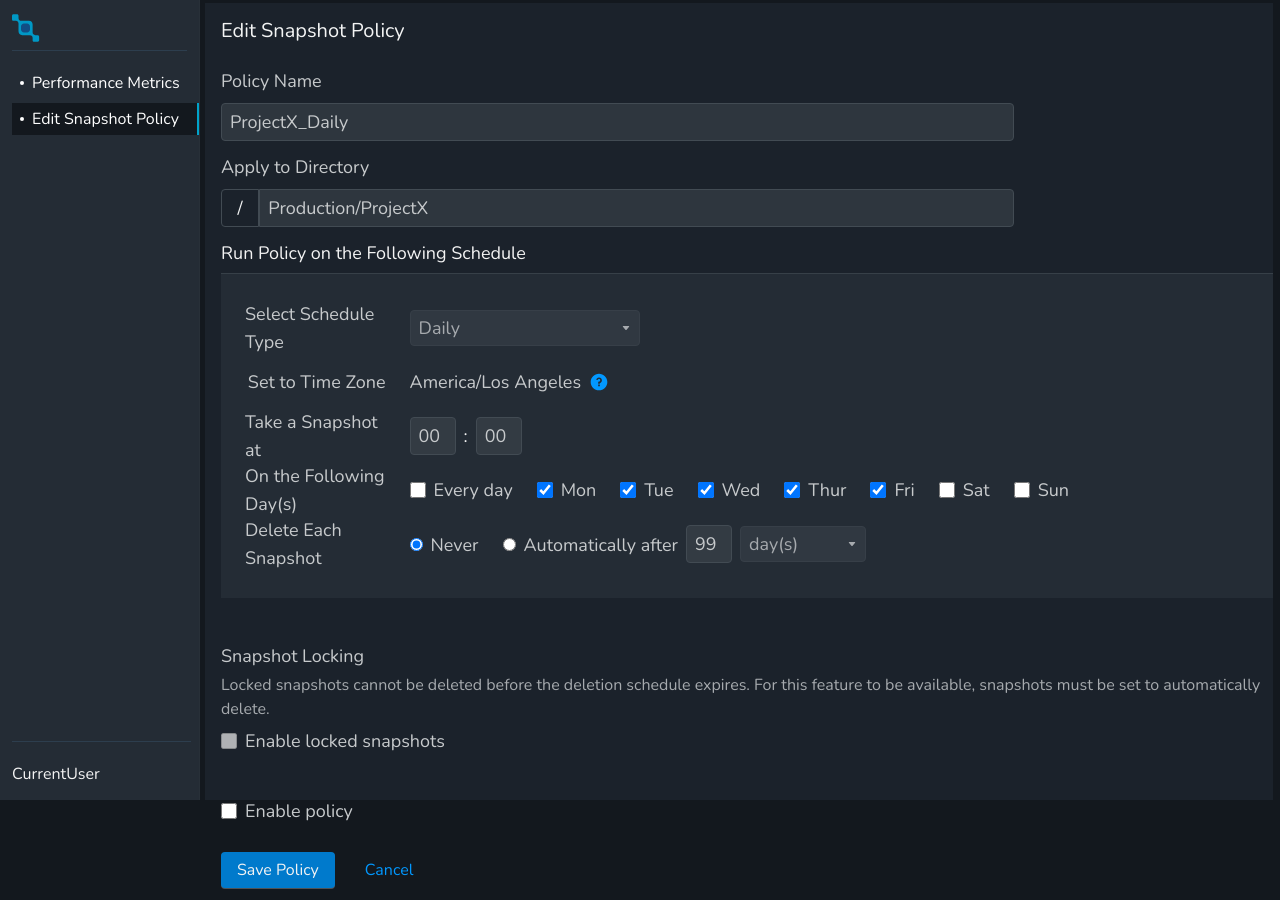
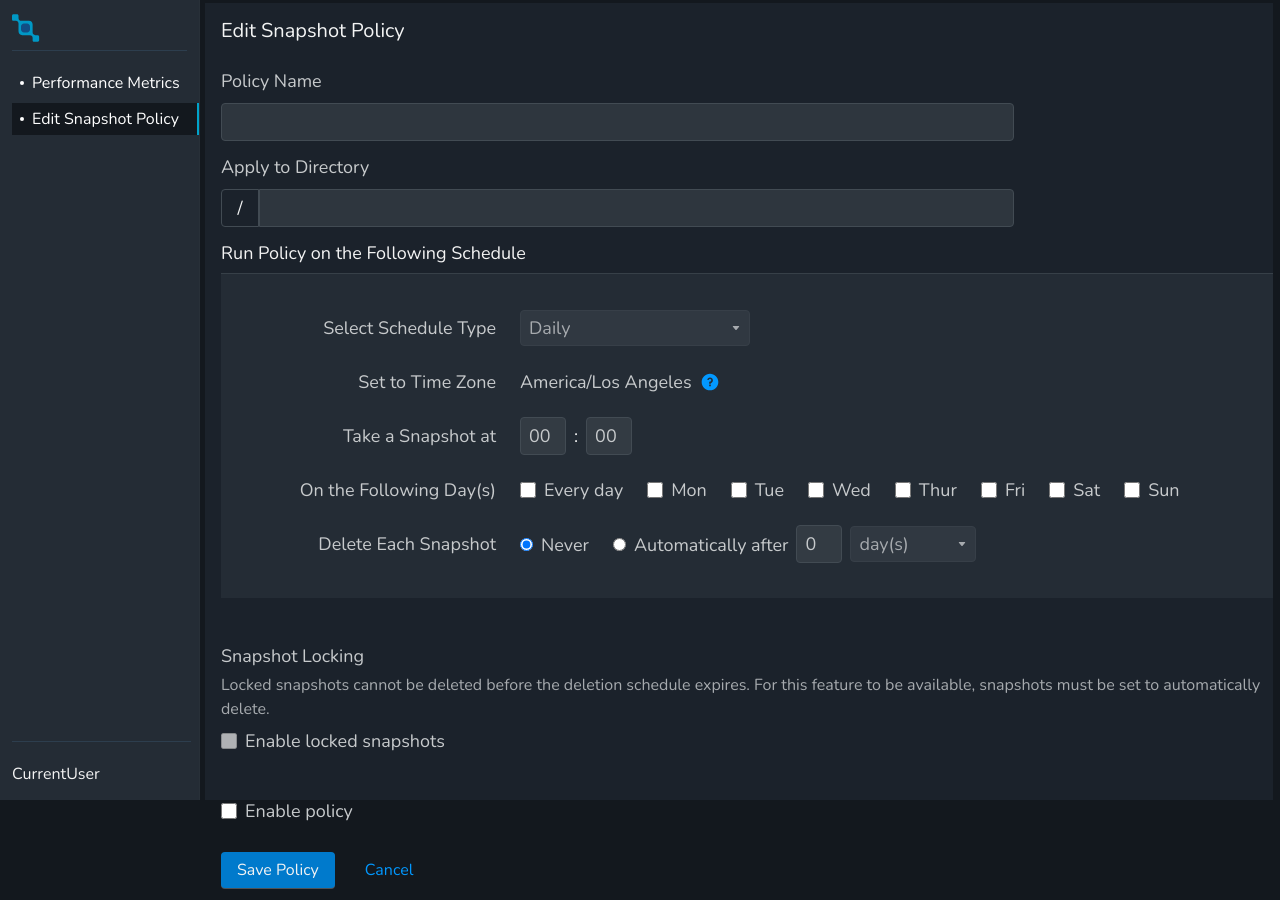
Before and after one commit to hali241997/cluster-frontend, a Next.js app: page /policy in a window 1280 px wide. Built offline with nearby package versions, Linux system fonts and the light colour scheme; no server answers.

Commit message:
Policy UI complete

```diff
--- a/package.json
+++ b/package.json
@@ -19,6 +19,7 @@
     "react-icons": "^5.3.0",
     "react-redux": "^9.1.2",
     "recharts": "^2.13.0",
+    "sonner": "^1.5.0",
     "tailwind-merge": "^2.5.4",
     "usehooks-ts": "^3.1.0",
     "yup": "^1.4.0"
--- a/src/app/layout.tsx
+++ b/src/app/layout.tsx
@@ -4,6 +4,7 @@ import { Drawer } from "@/components/Drawer";
 import { store } from "@/redux/store";
 import { Nunito } from "next/font/google";
 import { Provider } from "react-redux";
+import { Toaster } from "sonner";
 import "./globals.css";
 
 const nunito = Nunito({
@@ -32,6 +33,7 @@ export default function RootLayout({
     <html lang="en">
       <body className={`${nunito.className}`}>
         <Provider store={store}>
+          <Toaster />
           <div className="flex w-full h-full">
             <Drawer />
             <div className="pt-[3px] pl-[5px] pr-[7px] flex flex-1">
--- a/src/app/policy/_components/PolicySchedule/index.tsx
+++ b/src/app/policy/_components/PolicySchedule/index.tsx
@@ -58,7 +58,140 @@ export const PolicySchedule: FC<PolicyScheduleProps> = ({
         Run Policy on the Following Schedule
       </div>
 
-      <div className="bg-[#242C35] flex border-t-[#3D454DCC] border-t-[1px] px-6 py-9 gap-6">
+      <div className="grid grid-cols-12 bg-[#242C35] border-t-[#3D454DCC] border-t-[1px] px-6 py-9 space-x-6">
+        <div className="col-span-3 flex flex-col items-end space-y-[18px]">
+          <div className="h-9 flex items-center text-lg text-[#C7CACC]">
+            Select Schedule Type
+          </div>
+          <div className="h-9 flex items-center text-lg text-[#C7CACC]">
+            Set to Time Zone
+          </div>
+          <div className="h-9 flex items-center text-lg text-[#C7CACC]">
+            Take a Snapshot at
+          </div>
+          <div className="h-9 flex items-center text-lg text-[#C7CACC]">
+            On the Following Day(s)
+          </div>
+          <div className="h-9 flex items-center text-lg text-[#C7CACC]">
+            Delete Each Snapshot
+          </div>
+        </div>
+
+        <div className="col-span-9 flex flex-col space-y-[18px]">
+          <SelectField
+            id="scheduleType"
+            options={scheduleOptions}
+            innerClassName="h-9"
+            selectedOption={values.scheduleType}
+            fieldClassName="w-[230px] text-lg bg-[#424B5366]"
+            setSelectedOption={onScheduleTypeOptionSelect}
+            error={showFieldError(touched.scheduleType, errors.scheduleType)}
+          />
+
+          <div className="h-9 flex items-center text-lg text-[#C7CACC]">
+            America/Los Angeles
+            <RiQuestionFill
+              size={20}
+              fill="rgba(2, 152, 255, 1)"
+              className="ml-2"
+            />
+          </div>
+
+          <TimeFormatField
+            takeSnapshotAt={values.takeSnapshotAt}
+            setFieldValue={setFieldValue}
+            error={showFieldError(
+              touched.takeSnapshotAt,
+              errors.takeSnapshotAt
+            )}
+          />
+
+          <div>
+            <div className="h-9 flex items-center gap-6">
+              <CheckboxField
+                id="everyDay"
+                label="Every day"
+                checked={values.runningDays.everyDay}
+                onChange={(event: ChangeEvent<HTMLInputElement>) =>
+                  handleRunnDaysChange("everyDay", event.target.checked)
+                }
+              />
+              <CheckboxField
+                id="monday"
+                label="Mon"
+                checked={values.runningDays.monday}
+                onChange={(event: ChangeEvent<HTMLInputElement>) =>
+                  handleRunnDaysChange("monday", event.target.checked)
+                }
+              />
+              <CheckboxField
+                id="tuesday"
+                label="Tue"
+                checked={values.runningDays.tuesday}
+                onChange={(event: ChangeEvent<HTMLInputElement>) =>
+                  handleRunnDaysChange("tuesday", event.target.checked)
+                }
+              />
+              <CheckboxField
+                id="wednesday"
+                label="Wed"
+                checked={values.runningDays.wednesday}
+                onChange={(event: ChangeEvent<HTMLInputElement>) =>
+                  handleRunnDaysChange("wednesday", event.target.checked)
+                }
+              />
+              <CheckboxField
+                id="thursday"
+                label="Thur"
+                checked={values.runningDays.thursday}
+                onChange={(event: ChangeEvent<HTMLInputElement>) =>
+                  handleRunnDaysChange("thursday", event.target.checked)
+                }
+              />
+              <CheckboxField
+                id="friday"
+                label="Fri"
+                checked={values.runningDays.friday}
+                onChange={(event: ChangeEvent<HTMLInputElement>) =>
+                  handleRunnDaysChange("friday", event.target.checked)
+                }
+              />
+              <CheckboxField
+                id="saturday"
+                label="Sat"
+                checked={values.runningDays.saturday}
+                onChange={(event: ChangeEvent<HTMLInputElement>) =>
+                  handleRunnDaysChange("saturday", event.target.checked)
+                }
+              />
+              <CheckboxField
+                id="sunday"
+                label="Sun"
+                checked={values.runningDays.sunday}
+                onChange={(event: ChangeEvent<HTMLInputElement>) =>
+                  handleRunnDaysChange("sunday", event.target.checked)
+                }
+              />
+            </div>
+            {showFieldError(touched.runningDays, errors.runningDays) && (
+              <span className="text-red-500 mt-2">
+                showFieldError(touched.runningDays, errors.runningDays)
+              </span>
+            )}
+          </div>
+
+          <DeleteSnapshotField
+            deleteSnapshot={values.deleteSnapshot}
+            deleteSnapshotCount={values.deleteSnapshotCount}
+            deleteSnapshotRecurrence={values.deleteSnapshotRecurrence}
+            touched={touched}
+            errors={errors}
+            setFieldValue={setFieldValue}
+          />
+        </div>
+      </div>
+
+      {/* <div className="bg-[#242C35] flex border-t-[#3D454DCC] border-t-[1px] px-6 py-9 gap-6">
         <div className="w-[14%] flex flex-col items-end gap-[18px]">
           <div className="h-9 flex items-center text-lg text-[#C7CACC]">
             Select Schedule Type
@@ -189,7 +322,7 @@ export const PolicySchedule: FC<PolicyScheduleProps> = ({
             setFieldValue={setFieldValue}
           />
         </div>
-      </div>
+      </div> */}
     </div>
   );
 };
--- a/src/app/policy/form.ts
+++ b/src/app/policy/form.ts
@@ -3,21 +3,38 @@ import { SelectFieldOption } from "@/components/SelectField";
 import { ErrorMessages } from "@/utils/form";
 import { boolean, number, object, string } from "yup";
 
+export enum ScheduleEnum {
+  daily = "daily",
+  weekly = "weekly",
+}
+
+export enum DeleteSnapshotEnum {
+  auto = "auto",
+  never = "never",
+}
+
+export enum DeleteSnapshotRecurrenceEnum {
+  days = "days",
+  weeks = "weeks",
+  months = "months",
+  years = "years",
+}
+
 export const scheduleOptions: Array<SelectFieldOption> = [
-  { value: "daily", label: "Daily" },
-  { value: "weekly", label: "Weekly" },
+  { label: "Daily", value: ScheduleEnum.daily },
+  { label: "Weekly", value: ScheduleEnum.weekly },
 ];
 
 export const deleteSnapshotOptions: Array<RadioGroupOption> = [
-  { value: "never", label: "Never" },
-  { value: "auto", label: "Automatically after" },
+  { label: "Never", value: DeleteSnapshotEnum.never },
+  { label: "Automatically after", value: DeleteSnapshotEnum.auto },
 ];
 
 export const recurringOptions: Array<SelectFieldOption> = [
-  { value: "days", label: "day(s)" },
-  { value: "weeks", label: "week(s)" },
-  { value: "months", label: "month(s)" },
-  { value: "years", label: "year(s)" },
+  { label: "day(s)", value: DeleteSnapshotRecurrenceEnum.days },
+  { label: "week(s)", value: DeleteSnapshotRecurrenceEnum.weeks },
+  { label: "month(s)", value: DeleteSnapshotRecurrenceEnum.months },
+  { label: "year(s)", value: DeleteSnapshotRecurrenceEnum.years },
 ];
 
 export interface FormInputs {
@@ -45,22 +62,22 @@ export interface SnapshotRunningDays {
 }
 
 export const initialValues: FormInputs = {
-  policyName: "ProjectX_Daily",
-  applyToDirectory: "Production/ProjectX",
+  policyName: "",
+  applyToDirectory: "",
   scheduleType: scheduleOptions[0],
   takeSnapshotAt: "00:00",
   runningDays: {
     everyDay: false,
-    monday: true,
-    tuesday: true,
-    wednesday: true,
-    thursday: true,
-    friday: true,
+    monday: false,
+    tuesday: false,
+    wednesday: false,
+    thursday: false,
+    friday: false,
     saturday: false,
     sunday: false,
   },
   deleteSnapshot: deleteSnapshotOptions[0],
-  deleteSnapshotCount: 99,
+  deleteSnapshotCount: 0,
   deleteSnapshotRecurrence: recurringOptions[0],
   enableLockedSnapshot: false,
   enablePolicy: false,
--- a/src/app/policy/page.tsx
+++ b/src/app/policy/page.tsx
@@ -4,21 +4,127 @@ import { Button } from "@/components/Button";
 import { CheckboxField } from "@/components/CheckboxField";
 import { DirectoryField } from "@/components/DirectoryField";
 import { TextField } from "@/components/TextField";
+import Routes from "@/config/routes";
+import axiosClient from "@/utils/axiosClient";
 import { showFieldError } from "@/utils/form";
+import { AxiosResponse } from "axios";
 import { useFormik } from "formik";
-import { ChangeEvent, FC, useCallback } from "react";
+import { useRouter } from "next/navigation";
+import { ChangeEvent, FC, useCallback, useEffect, useState } from "react";
 import { PolicySchedule } from "./_components/PolicySchedule";
 import { SnapshotLocking } from "./_components/SnapshotLocking";
-import { FormInputs, formValidation, initialValues } from "./form";
+import {
+  DeleteSnapshotEnum,
+  deleteSnapshotOptions,
+  DeleteSnapshotRecurrenceEnum,
+  FormInputs,
+  formValidation,
+  initialValues,
+  recurringOptions,
+  ScheduleEnum,
+  scheduleOptions,
+  SnapshotRunningDays,
+} from "./form";
+
+interface Policy {
+  name: string;
+  directory: string;
+  scheduleType: ScheduleEnum;
+  takeSnapshotAt: string;
+  runningDays: SnapshotRunningDays;
+  deleteSnapshot: DeleteSnapshotEnum;
+  deleteSnapshotCount: number;
+  deleteSnapshotRecurrence: DeleteSnapshotRecurrenceEnum;
+  enableLockedSnapshot: boolean;
+  enablePolicy: boolean;
+}
+
+const client = axiosClient();
 
 const Policy: FC = () => {
+  const router = useRouter();
+
+  const [isLoading, setIsLoading] = useState(false);
+
+  const handleSubmit = useCallback(async (values: FormInputs) => {
+    try {
+      setIsLoading(true);
+
+      const response: AxiosResponse = await client.put("/setPolicy", {
+        name: values.policyName,
+        directory: values.applyToDirectory,
+        scheduleType: values.scheduleType.value,
+        takeSnapshotAt: values.takeSnapshotAt,
+        runningDays: values.runningDays,
+        deleteSnapshot: values.deleteSnapshot.value,
+        deleteSnapshotCount: values.deleteSnapshotCount,
+        deleteSnapshotRecurrence: values.deleteSnapshotRecurrence.value,
+        enableLockedSnapshot: values.enableLockedSnapshot,
+        enablePolicy: values.enablePolicy,
+      });
+      if (response.status === 201 || response.status === 200) {
+        // new policy created
+      }
+    } catch (error) {
+      console.log(error.response.data);
+    } finally {
+      setIsLoading(false);
+    }
+  }, []);
+
   const formik = useFormik({
     initialValues,
     validationSchema: formValidation,
-    onSubmit: (values: FormInputs) => {
-      console.log({ values });
-    },
+    onSubmit: handleSubmit,
   });
+
+  const getPolicy = useCallback(async () => {
+    try {
+      setIsLoading(true);
+
+      const response: AxiosResponse<Policy> = await client.get("/getPolicy");
+      if (response.status === 200) {
+        const { data } = response;
+
+        const scheduleOptionsIndex = scheduleOptions.findIndex(
+          (item) => item.value === data.scheduleType
+        );
+        const deleteSnapshotOptionsIndex = deleteSnapshotOptions.findIndex(
+          (item) => item.value === data.deleteSnapshot
+        );
+        const recurringOptionsIndex = recurringOptions.findIndex(
+          (item) => item.value === data.deleteSnapshotRecurrence
+        );
+        if (
+          scheduleOptionsIndex > -1 &&
+          deleteSnapshotOptionsIndex > -1 &&
+          recurringOptionsIndex > -1
+        ) {
+          formik.setValues({
+            policyName: data.name,
+            applyToDirectory: data.directory,
+            scheduleType: scheduleOptions[scheduleOptionsIndex],
+            takeSnapshotAt: data.takeSnapshotAt,
+            runningDays: data.runningDays,
+            deleteSnapshot: deleteSnapshotOptions[deleteSnapshotOptionsIndex],
+            deleteSnapshotCount: data.deleteSnapshotCount,
+            deleteSnapshotRecurrence: recurringOptions[recurringOptionsIndex],
+            enableLockedSnapshot: data.enableLockedSnapshot,
+            enablePolicy: data.enablePolicy,
+          });
+        }
+      }
+    } catch (error) {
+      console.log(error);
+    } finally {
+      setIsLoading(false);
+    }
+    // eslint-disable-next-line react-hooks/exhaustive-deps
+  }, []);
+
+  useEffect(() => {
+    getPolicy();
+  }, [getPolicy]);
 
   const handleEnablePolicyChange = useCallback(
     (event: ChangeEvent<HTMLInputElement>) => {
@@ -26,6 +132,10 @@ const Policy: FC = () => {
     },
     [formik]
   );
+
+  const handleCancelClick = useCallback(() => {
+    router.push(Routes.home);
+  }, [router]);
 
   return (
     <form action={() => formik.handleSubmit()}>
@@ -91,7 +201,9 @@ const Policy: FC = () => {
 
         <div className="space-x-[14px]">
           <Button type="submit">Save Policy</Button>
-          <Button variant="ghost">Cancel</Button>
+          <Button variant="ghost" onClick={handleCancelClick}>
+            Cancel
+          </Button>
         </div>
       </div>
     </form>
--- a/src/components/Drawer/index.tsx
+++ b/src/components/Drawer/index.tsx
@@ -1,7 +1,7 @@
 import { FC } from "react";
+import { AppRoutes } from "./AppRoutes";
 import { CurrentUser } from "./CurrentUser";
 import { Heading } from "./Heading";
-import { Routes } from "./Routes";
 
 export const Drawer: FC = () => {
   return (
@@ -10,7 +10,7 @@ export const Drawer: FC = () => {
         <div className="h-full">
           <Heading />
 
-          <Routes />
+          <AppRoutes />
         </div>
 
         <div>
--- /dev/null
+++ b/src/config/routes.ts
@@ -0,0 +1,6 @@
+const Routes = {
+  home: "/",
+  policy: "/policy",
+};
+
+export default Routes;
```
Also changed, not shown: src/app/(main)/page.tsx (+4 -4 lines), src/components/Drawer/AppRoutes.tsx (renamed from src/components/Drawer/Routes.tsx, +4 -3 lines), 1 other file (tests, documents, lock files or other folders).
